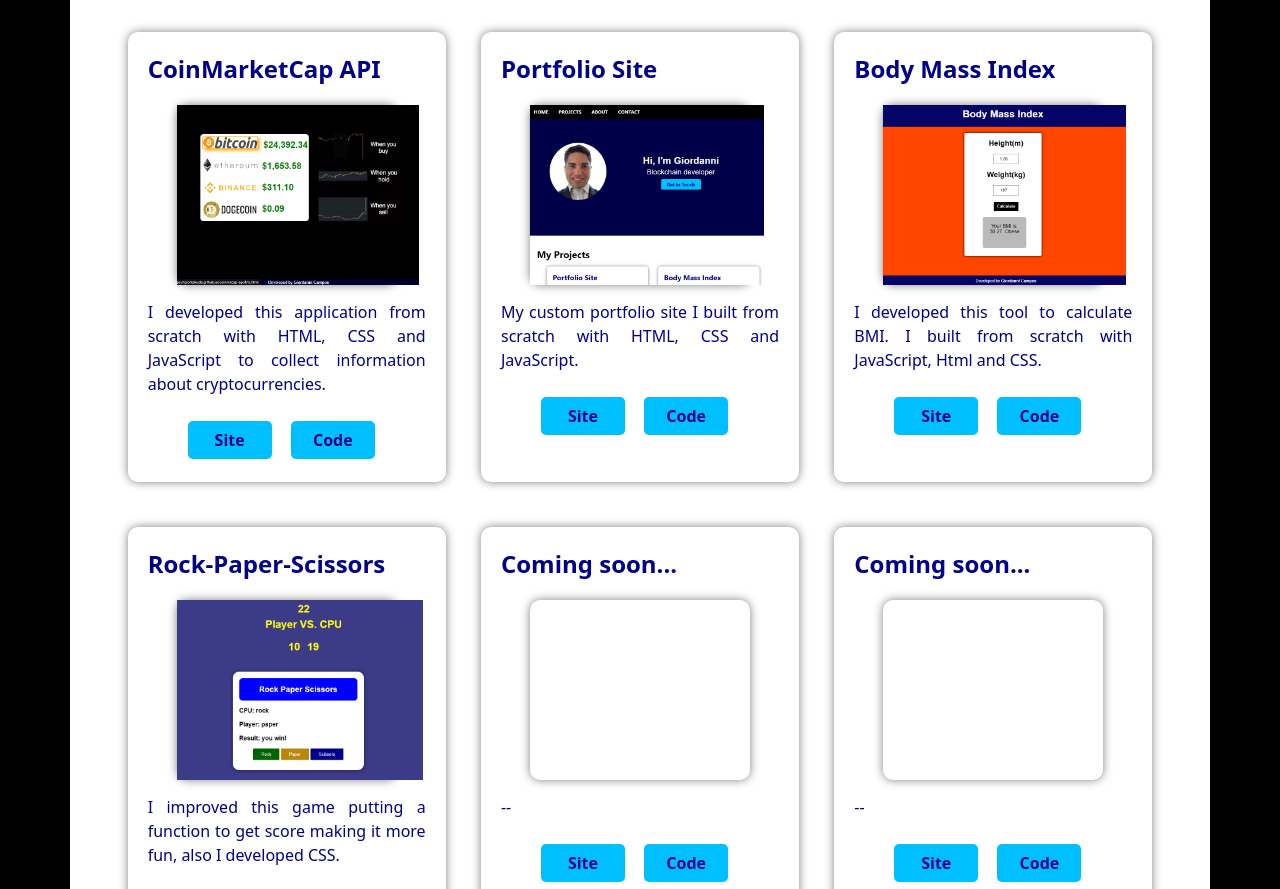
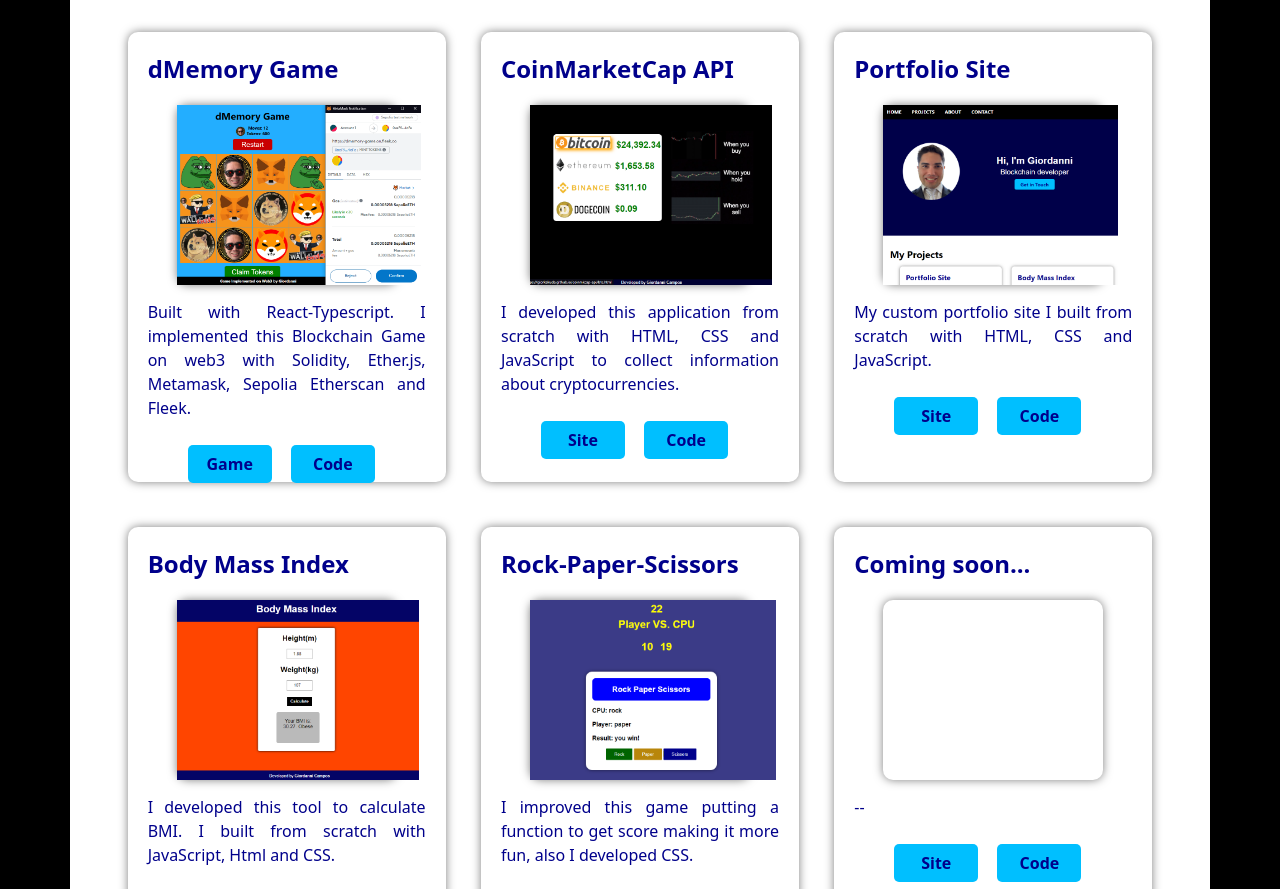
Before and after one commit to giorkakuda/portfolio, a plain HTML site: page index.html in a window 1280 px wide. Shown: the part 661-1550 px from the top of the page. Drawn offline with Linux system fonts and the light colour scheme; no server answers.

Commit message:
updated web3

```diff
--- a/index.html
+++ b/index.html
@@ -59,7 +59,24 @@
 
         <div class="container-1">
             <div id="col-3">
-                <h2>CoinMarketCap API</h2>
+                <a href="https://www.youtube.com/watch?v=kxfEk8okcRw" target="_blank">
+                    <h2>dMemory Game</h2>
+                </a>
+                <div id="img">
+                    <img src="photos/dmemory-game.png" alt="">
+                </div>
+
+                <p>Built with React-Typescript. I implemented this Blockchain Game on web3 with Solidity, Ether.js, Metamask, Sepolia Etherscan and Fleek. </p>
+                <p>
+                    <a href="https://dmemory-game.on.fleek.co/" target="_blank" class="btn" id="bt0"><span class="notranslate">Game</span></a>
+                    <a href="https://github.com/giorkakuda/dmemory-game-ts/blob/master/src/components/metamask.tsx" target="_blank" class="btn" id="bt1">Code</a>
+                </p>
+            </div>
+
+            <div id="col-4">
+                <a href="https://coinmarketcap.com/api/" target='blank'>
+                    <h2>CoinMarketCap API</h2>
+                </a>
                 <div id="img">
                     <img src="photos/api.png" alt="">
                 </div>
@@ -70,7 +87,7 @@
                     <a href="https://github.com/giorkakuda/coinmkcap-api/blob/main/app.js" class="btn" id="bt1" target="_blank">Code</a>
                 </p>
             </div>
-            <div id="col-4">
+            <div id="col-5">
                 <h2>Portfolio Site</h2>
                 <div id="img">
                     <img src="photos/site.png" alt="">
@@ -82,7 +99,7 @@
                     <a href="https://github.com/giorkakuda/portfolio/blob/main/app.js" class="btn" id="bt1" target="_blank">Code</a>
                 </p>
             </div>
-            <div id="col-5">
+            <div id="col-6">
                 <h2>Body Mass Index</h2>
                 <div id="img">
                     <img src="photos/bmi.png" alt="">
@@ -94,8 +111,10 @@
                     <a href="https://github.com/giorkakuda/bmi/blob/main/bmi.js" class="btn" id="bt1" target="_blank">Code</a>
                 </p>
             </div>
-            <div id="col-6">
-                <h2>Rock-Paper-Scissors</h2>
+            <div id="col-7">
+                <a href="https://www.youtube.com/watch?v=TIefmKAWMTo" target="_blank">
+                    <h2>Rock-Paper-Scissors</h2>
+                </a>
                 <div id="img">
                     <img src="photos/rock.png" alt="">
                 </div>
@@ -107,18 +126,6 @@
                 </p>
             </div>
 
-            <div id="col-7">
-                <h2>Coming soon...</h2>
-                <div id="img">
-                    <img src="#" alt="">
-                </div>
-
-                <p>--</p>
-                <p>
-                    <a href="#" class="btn" id="bt0"><span class="notranslate">Site</span></a>
-                    <a href="#" class="btn" id="bt1">Code</a>
-                </p>
-            </div>
             <div id="col-8">
                 <h2>Coming soon...</h2>
                 <div id="img">
@@ -163,7 +170,7 @@
 
     </main>
     <footer>
-        <p>Copyright &copy; 2023 Developed by <a href="https://github.com/giorkakuda" target="_blank"><strong>Giordanni Campos</strong></a></p>
+        <p>Copyright &copy; 2023 Developed by <strong>Giordanni Campos</strong></p>
     </footer>
 
     <script src="app.js"></script>
```
Also changed, not shown: photos/dmemory-game.png (added).
